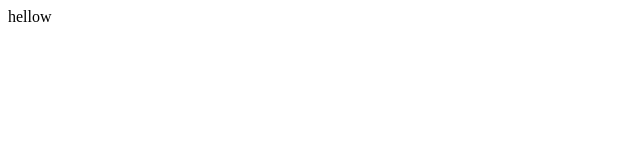
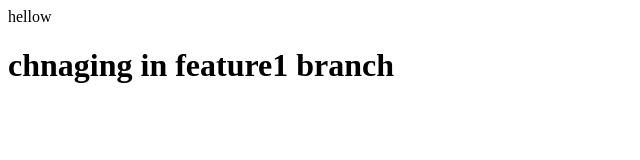
Before and after one commit to uday54565/localrepo, a plain HTML site: page index.htm in a window 1280 px wide. Shown: the whole page, without its empty margins (0-640 px from the left). Drawn offline with Linux system fonts and the light colour scheme.

Commit message:
a changed in feature 1

```diff
--- a/index.htm
+++ b/index.htm
@@ -1 +1,2 @@
 <p> hellow</p>
+<h1> chnaging in feature1 branch</h1>
```
